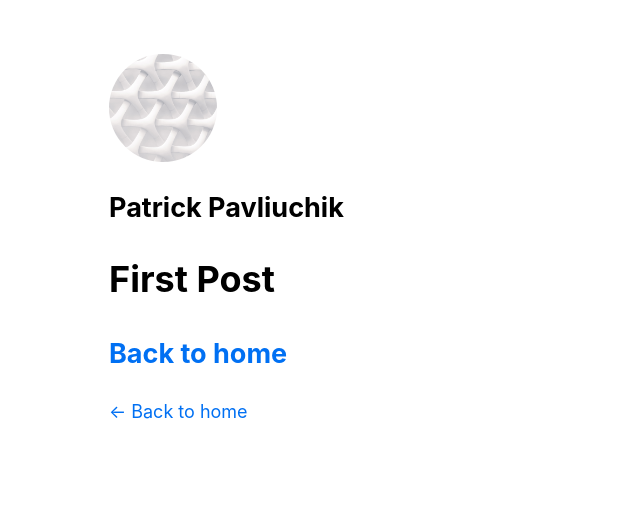
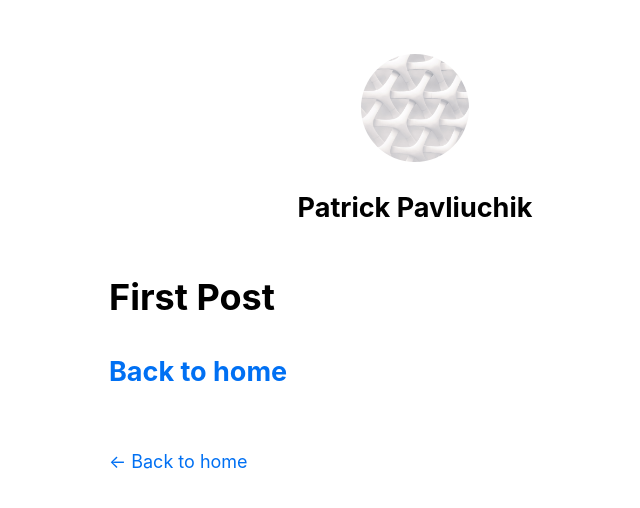
Before and after one commit to Pascha-404/nextjs-blog-practice, a Next.js app: page /posts/first-post in a window 1280 px wide. Shown: the top 508 px of the page, without its empty margins (225-865 px from the left). Built offline with nearby package versions, Linux system fonts and the light colour scheme.

Commit message:
added header and backToHome class

```diff
--- a/components/layout.module.css
+++ b/components/layout.module.css
@@ -3,3 +3,13 @@
 	padding: 0 1rem;
 	margin: 3rem auto 6rem;
 }
+
+.header {
+	display: flex;
+	flex-direction: column;
+	align-items: center;
+}
+
+.backToHome {
+	margin: 3rem 0 0;
+}
```
